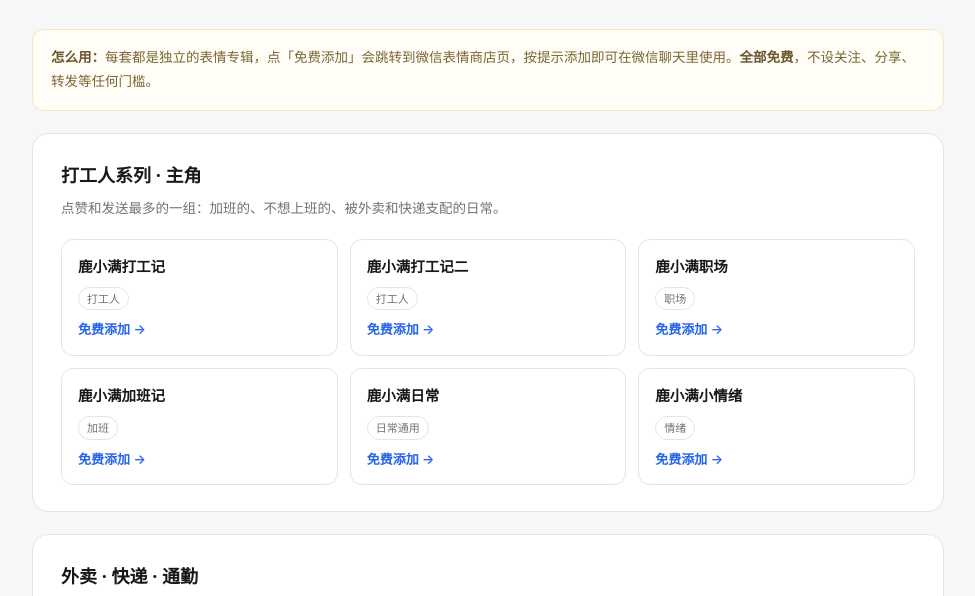
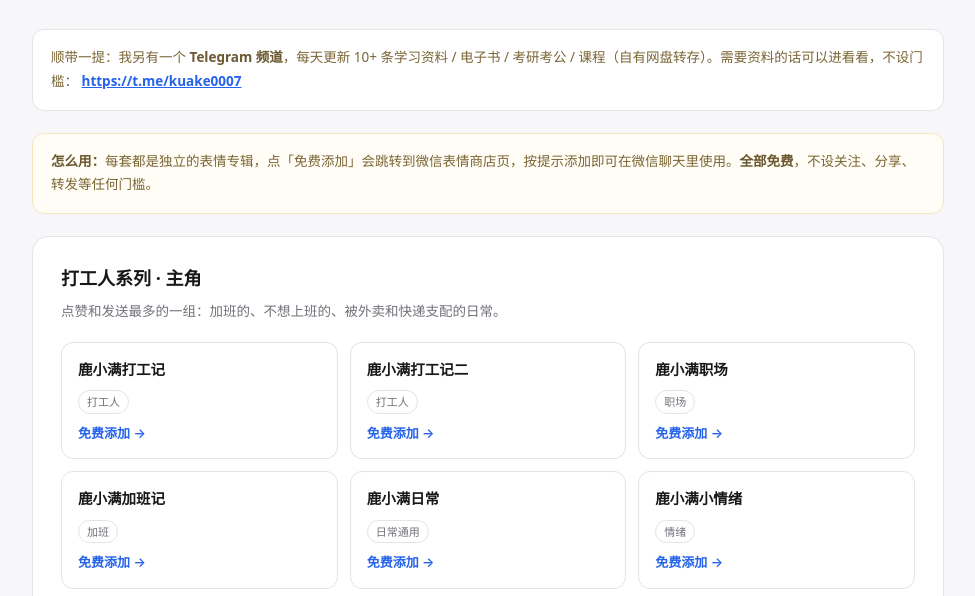
Before and after one commit to joken007/quark-resource-library, a plain HTML site: page emoji.html in a window 1280 px wide. Shown: the part 202-798 px from the top of the page, without its empty margins (152-1127 px from the left). Drawn offline with Linux system fonts and the light colour scheme.

Commit message:
每日更新 2026-11-20

```diff
--- a/emoji.html
+++ b/emoji.html
@@ -68,6 +68,11 @@
 <p class="kicker">默里思安 · 原创表情</p>
 <h1>鹿小满表情包全集</h1>
 <p class="sub">一只上班族小鹿的职场日常。全部为本人原创绘制，微信免费添加，覆盖打工、加班、摸鱼、外卖、合租、周一这些每天都在发生的时刻。抖音版同步上线。</p>
+
+<div class="notice" style="border-color:var(--line);background:#fff">
+  顺带一提：我另有一个 <strong>Telegram 频道</strong>，每天更新 10+ 条学习资料 / 电子书 / 考研考公 / 课程（自有网盘转存）。需要资料的话可以进看看，不设门槛：
+  <a href="https://t.me/kuake0007" target="_blank" rel="noopener" style="color:var(--acc);font-weight:600">https://t.me/kuake0007</a>
+</div>
 
 <div class="notice">
   <strong>怎么用：</strong>每套都是独立的表情专辑，点「免费添加」会跳转到微信表情商店页，按提示添加即可在微信聊天里使用。<strong>全部免费</strong>，不设关注、分享、转发等任何门槛。
```
